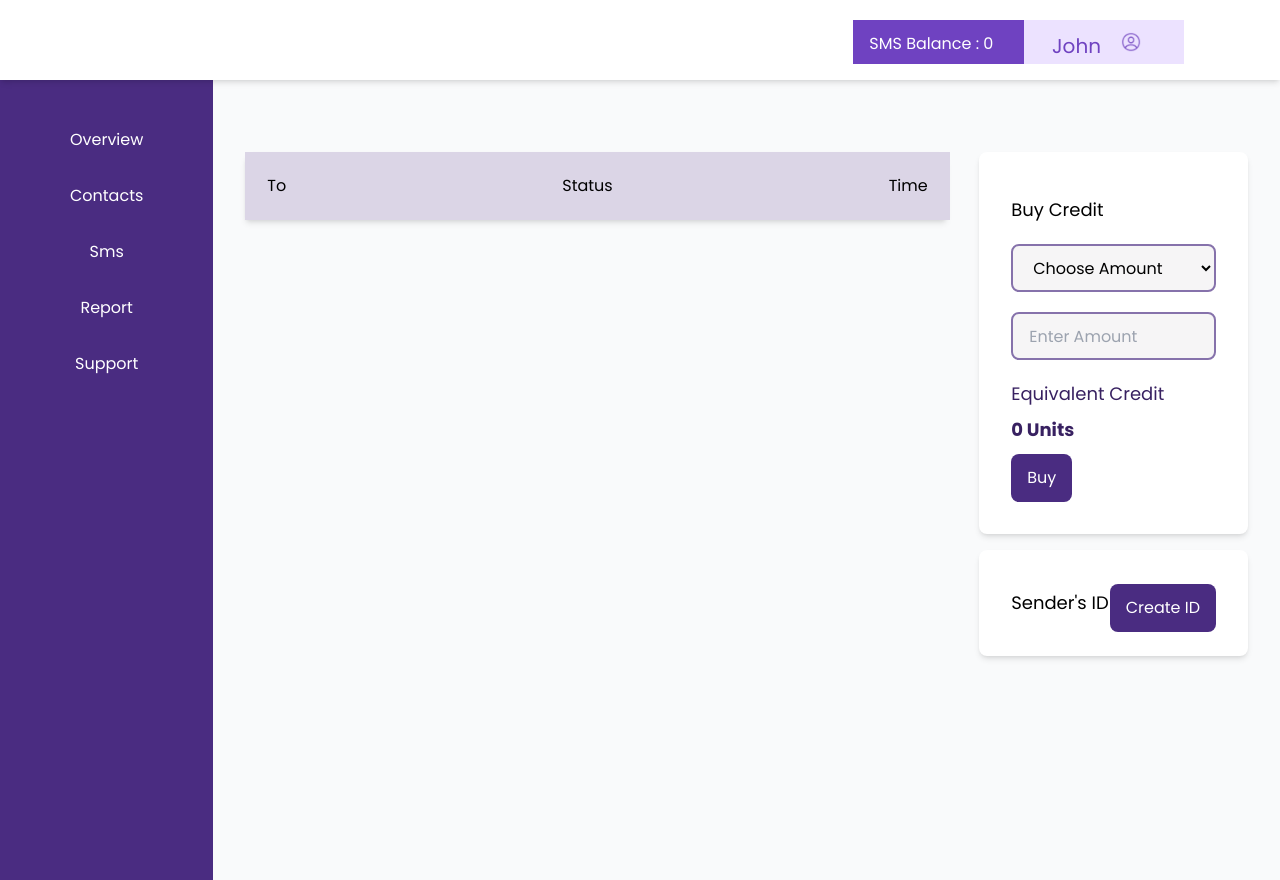
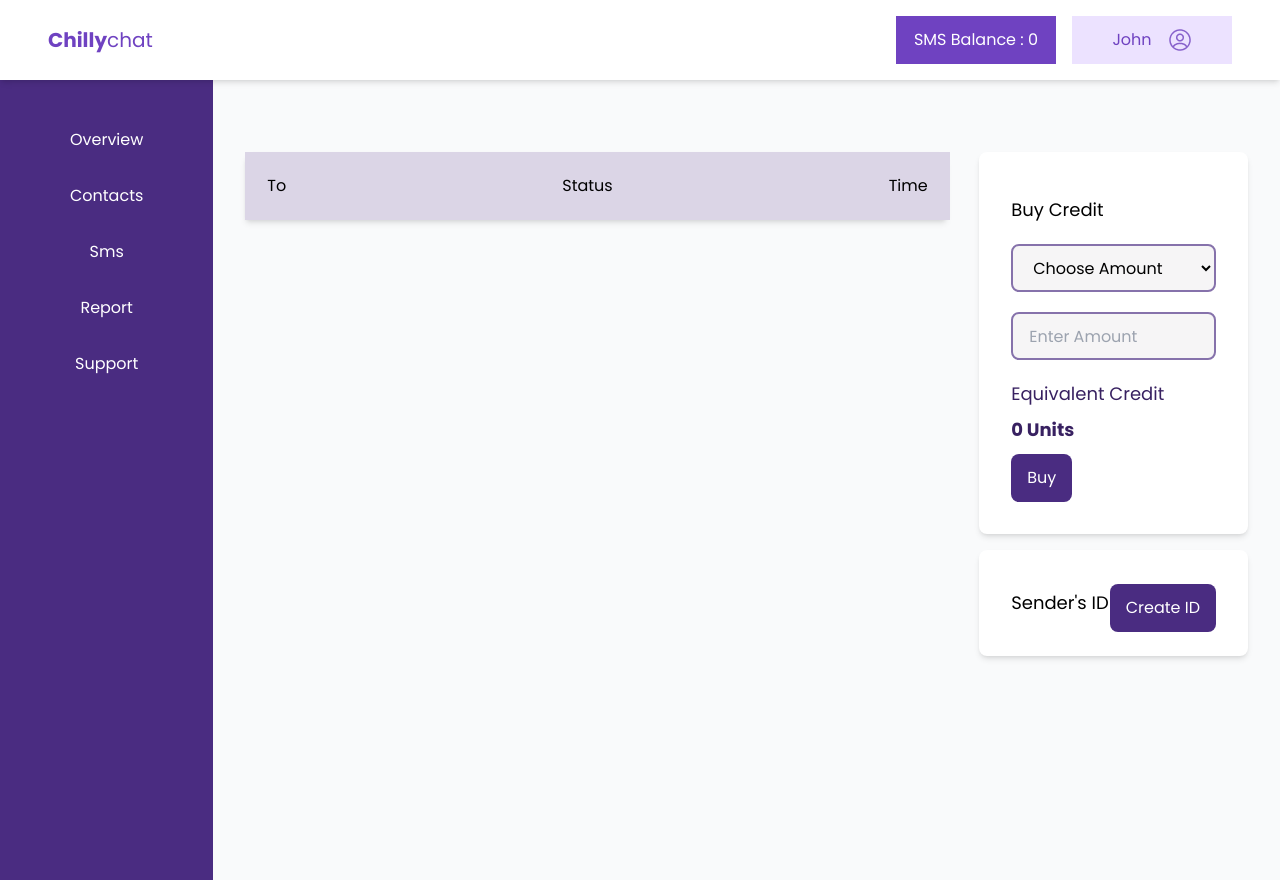
Before and after one commit to Mark-scope/chillyChat, a React (Vite) app in the folder client/: page / in a window 1280 px wide. Built offline with nearby package versions, Linux system fonts and the light colour scheme.

Commit message:
feat: fixed the navbar

```diff
--- a/client/src/components/nav/Balance.jsx
+++ b/client/src/components/nav/Balance.jsx
@@ -1,7 +1,8 @@
 function Balance(){
     return(
-        <div className="w-44  px-4 py-3 absolute bg-violet text-white left-2/3 top-5">
-           <div className="w-36 h-5 m-auto"> <p className="text-white font-Poppins ">SMS Balance : 0</p></div>
+        <div className=" flex h-12 justify-center items-center  w-40  bg-violet text-white ">
+           <p className="text-white font-Poppins ">SMS Balance : 0</p>
+
         </div>
     )
 }
--- a/client/src/components/nav/Navbar.jsx
+++ b/client/src/components/nav/Navbar.jsx
@@ -2,9 +2,18 @@ import Balance from "./Balance"
 import Profile from "./Profile"
 function Navbar(){
     return(
-        <nav className="w-full h-20 bg-white z-10 shadow-md flex">
-            <Balance></Balance>
-            <Profile name="John"></Profile>
+        <nav className="w-full h-20 bg-white z-10 shadow-md flex  items-center px-12">
+
+            <div className="w-1/2">
+                <h1 className=' text-xl text-violet '>
+                <span className='font-bold'>Chilly</span>chat
+                </h1>
+            </div>
+
+            <div className="flex justify-end items-center w-1/2">
+                <Balance></Balance>
+                <Profile name="John"></Profile>
+            </div>
 
         </nav>
     )
--- a/client/src/components/nav/Profile.jsx
+++ b/client/src/components/nav/Profile.jsx
@@ -1,8 +1,9 @@
 import Image from "../../assets/profile-circle.png"
 function Profile(props){
     return(
-        <div className=" bg-mildviolet w-40  p-3 absolute left-[80%] top-5">
-           <div className="w-36 h-5  flex space-x-5"> <p className="text-violet text-xl pl-4">{props.name}</p><img src={Image} /></div>
+        <div className="flex ml-4 w-40 h-12 justify-center items-center bg-mildviolet ">
+           <p className="text-violet pr-4 ">{props.name}</p>
+           <img src={Image} />
         </div>
     )
 }
--- a/client/src/components/nav/smshistorynav.jsx
+++ b/client/src/components/nav/smshistorynav.jsx
@@ -5,11 +5,17 @@ import Profile from "./Profile"
 const Smshistorynav = () => {
   return (
 
-      <nav className="w-full h-20 bg-white z-10 shadow-md flex">
-            <h1 className='pl-10 pt-5 text-xl text-violet'><span className='font-bold'>Chilly</span>chat</h1>
-            <Balance></Balance>
-            <Profile name="John"></Profile>
+      <nav className="w-full h-20 bg-white z-10 shadow-md flex  items-center px-20">
+            <div className="w-1/2 ">
+                <h1 className=' text-xl text-violet '>
+                <span className='font-bold'>Chilly</span>chat
+                </h1>
+            </div>
 
+            <div className="flex justify-end items-center w-1/2">
+                <Balance></Balance>
+                <Profile name="John"></Profile>
+            </div>
         </nav>
 
   )
```
